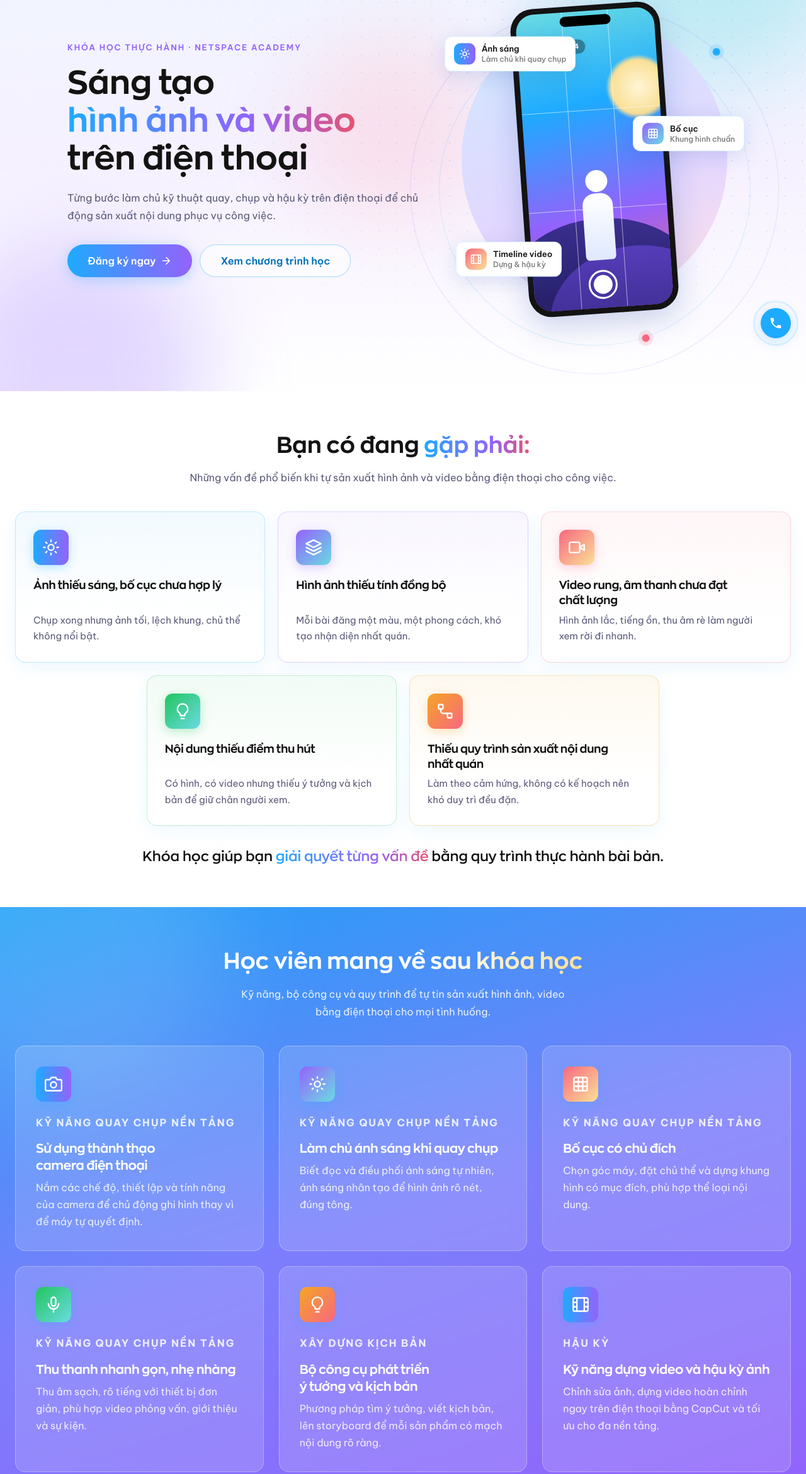
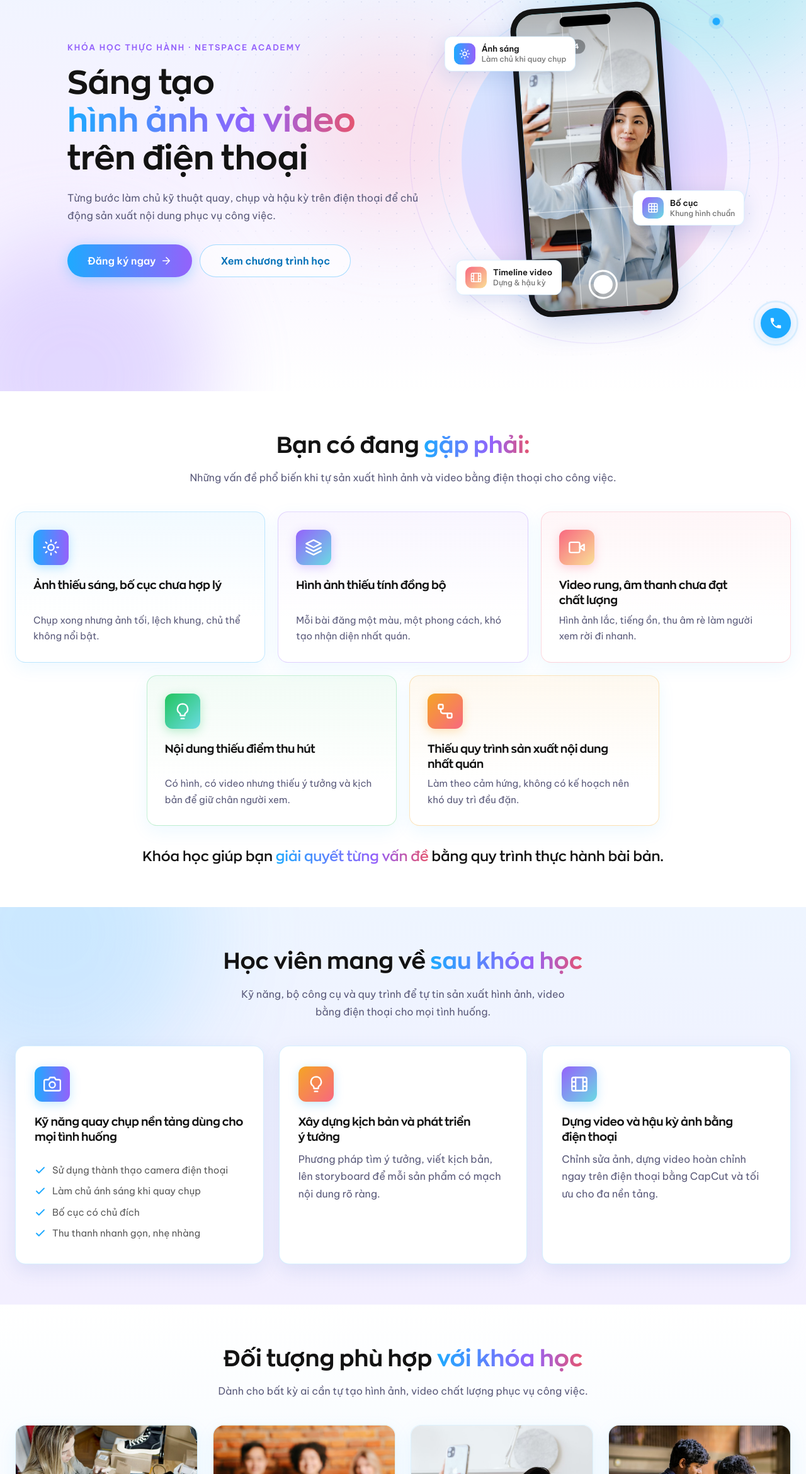
Before and after one commit to tongkhanhlinhh249/academy-chup-quay, a plain HTML site: page index.html in a window 1280 px wide. Shown: the part 179-2519 px from the top of the page at 63% size. Drawn offline with Linux system fonts and the light colour scheme.

Commit message:
Cập nhật landing page: hero ảnh thật, 3 thẻ lợi ích, form, quy trình, ảnh giảng viên
Co-Authored-By: Claude Sonnet 5.5 <noreply@anthropic.com>

```diff
--- a/index.html
+++ b/index.html
@@ -426,8 +426,11 @@ footer a:focus-visible,footer button:focus-visible{outline-color:#fff}
 /* hero phone visual */
 .phone-visual{position:relative;max-width:520px;margin:0 auto;width:100%;aspect-ratio:1/1.05;display:flex;align-items:center;justify-content:center}
 .phone-visual .hero-disc{inset:4%}
+.screen .shot{position:absolute;inset:0;width:100%;height:100%;object-fit:cover;object-position:50% 20%}
+.screen::after{content:"";position:absolute;inset:0;background:linear-gradient(180deg,rgba(0,0,0,.25),transparent 25%,transparent 70%,rgba(0,0,0,.3));pointer-events:none}
+.screen .vf-grid,.screen .rec,.screen .shutter{z-index:2}
 .orbit{position:absolute;inset:0;display:grid;place-items:center;pointer-events:none}
-.orbit .ring{grid-area:1/1;position:relative;width:128%;aspect-ratio:1;border-radius:50%;border:1px solid rgba(148,98,251,.2);animation:spin-slow 60s linear infinite}
+.orbit .ring{position:absolute;left:50%;top:50%;translate:-50% -50%;width:128%;aspect-ratio:1;border-radius:50%;border:1px solid rgba(148,98,251,.2);animation:spin-slow 60s linear infinite}
 .orbit .ring::after{content:"";position:absolute;top:-6px;left:50%;width:12px;height:12px;margin-left:-6px;border-radius:50%;background:var(--primary);box-shadow:0 0 0 6px rgba(30,170,255,.15)}
 .orbit .ring.r2{width:108%;border-color:rgba(30,170,255,.18);animation-direction:reverse;animation-duration:45s}
 .orbit .ring.r2::after{background:var(--pink);box-shadow:0 0 0 6px rgba(248,104,128,.15);top:auto;bottom:8%;left:20%}
@@ -450,13 +453,13 @@ footer a:focus-visible,footer button:focus-visible{outline-color:#fff}
 .chip3 .ico{width:34px;height:34px;border-radius:10px;box-shadow:none}
 .chip3 small{display:block;font-weight:500;color:var(--ink-light);font-size:12px}
 .chip3.c1{left:-2%;top:12%}
-.chip3.c2{right:-2%;top:36%}
-.chip3.c3{left:2%;bottom:10%}
+.chip3.c2{right:-2%;top:60%}
+.chip3.c3{left:2%;bottom:4%}
 .chip3.c1,.chip3.c3{animation:float 6s ease-in-out infinite alternate}
 .chip3.c2{animation:float 7s ease-in-out infinite alternate-reverse}
 @keyframes float{to{transform:translateY(-10px)}}
 @media(prefers-reduced-motion:reduce){.chip3,.rec::before{animation:none}}
-@media(max-width:560px){.chip3.c1{left:0;top:4%}.chip3.c2{right:0;top:40%}.chip3.c3{left:0;bottom:6%}.phone{width:56%}}
+@media(max-width:560px){.chip3.c1{left:0;top:4%}.chip3.c2{right:0;top:60%}.chip3.c3{left:0;bottom:6%}.phone{width:56%}}
 
 /* problem cards */
 .prob-grid{display:grid;gap:16px}
@@ -518,12 +521,12 @@ footer a:focus-visible,footer button:focus-visible{outline-color:#fff}
   .steps::before{content:"";grid-row:2;grid-column:1/-1;margin:0 -24px;background:linear-gradient(90deg,transparent,#e3eefc 8%,#e3eefc 92%,transparent)}
   .steps::after{content:"";grid-row:2;grid-column:1/-1;align-self:center;border-top:2px dotted rgba(30,110,200,.45);margin:0 -8px}
   .step{display:contents}
-  .step .sd{grid-row:2;align-self:center;width:30px;height:30px;font-size:13px}
+  .step .sd{grid-row:2;align-self:center;width:30px;height:30px;font-size:13px;z-index:3}
   .step .sc{flex-direction:column;text-align:center;padding:22px 16px;position:relative;z-index:1}
   .step:nth-child(odd) .sc{grid-row:1;align-self:end}
   .step:nth-child(even) .sc{grid-row:3;align-self:start}
   .step:nth-child(1) *{grid-column:1}.step:nth-child(2) *{grid-column:2}.step:nth-child(3) *{grid-column:3}.step:nth-child(4) *{grid-column:4}.step:nth-child(5) *{grid-column:5}
-  .step:nth-child(odd) .sc::after,.step:nth-child(even) .sc::before{content:"";position:absolute;left:50%;height:56px;border-left:2px dotted rgba(30,110,200,.5)}
+  .step:nth-child(odd) .sc::after,.step:nth-child(even) .sc::before{content:"";position:absolute;left:50%;height:34px;border-left:2px dotted rgba(30,110,200,.5)}
   .step:nth-child(odd) .sc::after{top:100%}
   .step:nth-child(even) .sc::before{bottom:100%}
 }
@@ -549,7 +552,8 @@ footer a:focus-visible,footer button:focus-visible{outline-color:#fff}
 .t-ph{display:flex;align-items:center;justify-content:center;min-height:200px;background-image:var(--grad-cta);color:rgba(255,255,255,.9);font-family:var(--font-display);font-size:96px;font-weight:700;position:relative;overflow:hidden}
 .t-ph.b{background-image:linear-gradient(135deg,#9462fb,#f86880)}
 .t-ph::before{content:"";position:absolute;width:70%;aspect-ratio:1;border-radius:50%;background:rgba(255,255,255,.16);right:-20%;bottom:-20%}
-.t-ph span{position:relative}
+.t-ph{margin:0}.t-ph img{position:absolute;inset:0;width:100%;height:100%;object-fit:cover;object-position:50% 20%}
+.t-ph::before{display:none}
 .tcard .t-body{padding:24px 28px 28px;align-self:start}
 .tcard h3{font-size:22px;margin-bottom:4px}
 .tcard .role{font-size:14px;font-weight:600;color:var(--secondary);margin-bottom:16px}
@@ -632,6 +636,24 @@ footer a:focus-visible,footer button:focus-visible{outline-color:#fff}
 @media(min-width:768px){#giang-vien .sec-head .lead{text-wrap:wrap}}
 @media(min-width:768px){#loi-ich .sec-head .lead{text-wrap:wrap}}
 @media(min-width:768px){#quy-trinh .sec-head .lead{text-wrap:wrap}}
+/* benefits: light surface, solid cards */
+#loi-ich.dark{background:linear-gradient(180deg,#eef5ff 0%,#f3efff 100%);color:var(--ink)}
+#loi-ich.dark::before{background:rgba(30,170,255,.16);width:480px;height:480px}
+#loi-ich h2.title{color:var(--ink)}
+#loi-ich .lead{color:var(--ink-soft)}
+#loi-ich .card{background:#fff;border:1px solid rgba(30,170,255,.18);box-shadow:rgba(29,73,166,.10) 0 10px 30px 0;-webkit-backdrop-filter:none;backdrop-filter:none;padding:32px 30px}
+#loi-ich .card::after{content:"";position:absolute;left:0;right:0;top:0;height:5px;background-image:var(--grad-cta);opacity:0;transition:opacity .3s ease}
+#loi-ich .card-hover:hover::after,#loi-ich .card-hover:focus-within::after{opacity:1}
+@media(prefers-reduced-motion:reduce){#loi-ich .card::after{transition:none}}
+#loi-ich article:nth-child(2)::after{background-image:linear-gradient(90deg,#fae096,#f0a24a)}
+#loi-ich article:nth-child(3)::after{background-image:linear-gradient(90deg,#9462fb,#6adbe3)}
+#loi-ich .card-hover:hover{background:#fff;box-shadow:rgba(29,73,166,.18) 0 18px 44px 0}
+#loi-ich .card h3{color:var(--ink);font-size:18px;margin-bottom:10px;text-wrap:pretty}
+#loi-ich .card p{text-wrap:wrap}
+#loi-ich .card p{color:var(--ink-soft)}
+#loi-ich .out-group{color:var(--secondary)}
+#loi-ich .out-list li{color:var(--ink-muted)}
+#loi-ich .out-list svg{color:var(--primary)}
 /* footer v2 */
 @media(min-width:768px){.foot-grid{grid-template-columns:1.1fr 1.2fr 1fr;gap:48px}}
 footer .logo-white{height:44px;width:auto;margin-bottom:16px}
@@ -751,7 +773,7 @@ footer .foot-list a{display:inline;padding:0;text-decoration:underline;text-unde
         <div class="hero-disc" aria-hidden="true"></div>
         <div class="phone" aria-hidden="true">
           <div class="screen">
-            <span class="sun"></span><span class="hill"></span><span class="hill h2"></span><span class="subject"></span>
+            <img class="shot" src="assets/aud-3.jpg" alt="" width="1000" height="1500" fetchpriority="high">
             <span class="vf-grid"></span>
             <span class="rec">REC 00:24</span>
             <span class="shutter"></span>
@@ -787,16 +809,18 @@ footer .foot-list a{display:inline;padding:0;text-decoration:underline;text-unde
 <section id="loi-ich" class="dark" aria-labelledby="ben-h">
   <div class="container">
     <div class="sec-head reveal">
-      <h2 class="title" id="ben-h">Học viên mang về <span class="grad-dark-text">sau khóa học</span></h2>
+      <h2 class="title" id="ben-h">Học viên mang về <span class="grad-label-text">sau khóa học</span></h2>
       <p class="lead">Kỹ năng, bộ công cụ và quy trình để tự tin sản xuất hình ảnh, video<br class="br-d"> bằng điện thoại cho mọi tình huống.</p>
     </div>
     <div class="grid g3">
-      <article class="card card-hover reveal"><div class="ico" aria-hidden="true"><svg width="28" height="28"><use href="#i-camera"/></svg></div><p class="out-group">Kỹ năng quay chụp nền tảng</p><h3>Sử dụng thành thạo camera điện thoại</h3><p>Nắm các chế độ, thiết lập và tính năng của camera để chủ động ghi hình thay vì để máy tự quyết định.</p></article>
-      <article class="card card-hover reveal" style="transition-delay:.1s"><div class="ico purple" aria-hidden="true"><svg width="28" height="28"><use href="#i-sun"/></svg></div><p class="out-group">Kỹ năng quay chụp nền tảng</p><h3>Làm chủ ánh sáng khi quay chụp</h3><p>Biết đọc và điều phối ánh sáng tự nhiên, ánh sáng nhân tạo để hình ảnh rõ nét, đúng tông.</p></article>
-      <article class="card card-hover reveal" style="transition-delay:.2s"><div class="ico pink" aria-hidden="true"><svg width="28" height="28"><use href="#i-frame"/></svg></div><p class="out-group">Kỹ năng quay chụp nền tảng</p><h3>Bố cục có chủ đích</h3><p>Chọn góc máy, đặt chủ thể và dựng khung hình có mục đích, phù hợp thể loại nội dung.</p></article>
-      <article class="card card-hover reveal"><div class="ico green" aria-hidden="true"><svg width="28" height="28"><use href="#i-mic"/></svg></div><p class="out-group">Kỹ năng quay chụp nền tảng</p><h3>Thu thanh nhanh gọn, nhẹ nhàng</h3><p>Thu âm sạch, rõ tiếng với thiết bị đơn giản, phù hợp video phỏng vấn, giới thiệu và sự kiện.</p></article>
-      <article class="card card-hover reveal" style="transition-delay:.1s"><div class="ico amber" aria-hidden="true"><svg width="28" height="28"><use href="#i-bulb"/></svg></div><p class="out-group">Xây dựng kịch bản</p><h3>Bộ công cụ phát triển ý tưởng và kịch bản</h3><p>Phương pháp tìm ý tưởng, viết kịch bản, lên storyboard để mỗi sản phẩm có mạch nội dung rõ ràng.</p></article>
-      <article class="card card-hover reveal" style="transition-delay:.2s"><div class="ico" aria-hidden="true"><svg width="28" height="28"><use href="#i-film"/></svg></div><p class="out-group">Hậu kỳ</p><h3>Kỹ năng dựng video và hậu kỳ ảnh</h3><p>Chỉnh sửa ảnh, dựng video hoàn chỉnh ngay trên điện thoại bằng CapCut và tối ưu cho đa nền tảng.</p></article>
+      <article class="card card-hover reveal tall"><div class="ico" aria-hidden="true"><svg width="28" height="28"><use href="#i-camera"/></svg></div><h3>Kỹ năng quay chụp nền tảng dùng cho mọi tình huống</h3><ul class="out-list">
+        <li><svg width="18" height="18" aria-hidden="true"><use href="#i-check"/></svg><span>Sử dụng thành thạo camera điện thoại</span></li>
+        <li><svg width="18" height="18" aria-hidden="true"><use href="#i-check"/></svg><span>Làm chủ ánh sáng khi quay chụp</span></li>
+        <li><svg width="18" height="18" aria-hidden="true"><use href="#i-check"/></svg><span>Bố cục có chủ đích</span></li>
+        <li><svg width="18" height="18" aria-hidden="true"><use href="#i-check"/></svg><span>Thu thanh nhanh gọn, nhẹ nhàng</span></li>
+      </ul></article>
+      <article class="card card-hover reveal tall" style="transition-delay:.1s"><div class="ico amber" aria-hidden="true"><svg width="28" height="28"><use href="#i-bulb"/></svg></div><h3>Xây dựng kịch bản và phát triển ý tưởng</h3><p>Phương pháp tìm ý tưởng, viết kịch bản, lên storyboard để mỗi sản phẩm có mạch nội dung rõ ràng.</p></article>
+      <article class="card card-hover reveal tall" style="transition-delay:.2s"><div class="ico purple" aria-hidden="true"><svg width="28" height="28"><use href="#i-film"/></svg></div><h3>Dựng video và hậu kỳ ảnh bằng điện thoại</h3><p>Chỉnh sửa ảnh, dựng video hoàn chỉnh ngay trên điện thoại bằng CapCut và tối ưu cho đa nền tảng.</p></article>
     </div>
   </div>
 </section>
@@ -899,7 +923,7 @@ footer .foot-list a{display:inline;padding:0;text-decoration:underline;text-unde
     </div>
     <div class="grid g2 teachers">
       <article class="card tcard reveal">
-        <div class="t-ph " aria-hidden="true"><span>L</span></div>
+        <figure class="t-ph"><img src="assets/gv-kieu-tuan-long.jpg" alt="Anh Kiều Tuấn Long, Giám đốc sáng tạo Khối MCN" width="600" height="600" loading="lazy"></figure>
         <div class="t-body">
           <h3>Anh Kiều Tuấn Long</h3>
           <p class="role">Giám đốc sáng tạo Khối MCN</p>
@@ -907,7 +931,7 @@ footer .foot-list a{display:inline;padding:0;text-decoration:underline;text-unde
         </div>
       </article>
       <article class="card tcard reveal" style="transition-delay:.1s">
-        <div class="t-ph b" aria-hidden="true"><span>A</span></div>
+        <figure class="t-ph b"><img src="assets/gv-le-cong-tuan-anh.jpg" alt="Anh Lê Công Tuấn Anh, Đạo diễn hình ảnh Khối MCN" width="600" height="600" loading="lazy"></figure>
         <div class="t-body">
           <h3>Anh Lê Công Tuấn Anh</h3>
           <p class="role">Đạo diễn hình ảnh Khối MCN</p>
@@ -982,10 +1006,10 @@ footer .foot-list a{display:inline;padding:0;text-decoration:underline;text-unde
             <p class="form-error" id="f-email-err" role="alert" hidden>Vui lòng nhập email hợp lệ.</p>
           </div>
           <div class="form-field">
-            <label class="form-label" for="f-size">Quy mô đội ngũ cần đào tạo</label>
+            <label class="form-label" for="f-size">Số lượng học viên</label>
             <select class="form-input" id="f-size" name="size">
-              <option value="">Chọn quy mô</option>
-              <option>Cá nhân</option><option>Dưới 10 người</option><option>10–30 người</option><option>30–100 người</option><option>Trên 100 người</option>
+              <option value="">Chọn số lượng học viên</option>
+              <option>Cá nhân</option><option>Dưới 20 người</option><option>20–100 người</option><option>Trên 100 người</option>
             </select>
           </div>
           <button type="submit" class="btn btn-primary" style="width:100%;justify-content:center">Đăng ký ngay <svg width="18" height="18" aria-hidden="true"><use href="#i-arrow"/></svg></button>
```
Also changed, not shown: assets/gv-kieu-tuan-long.jpg (added), assets/gv-le-cong-tuan-anh.jpg (added).
